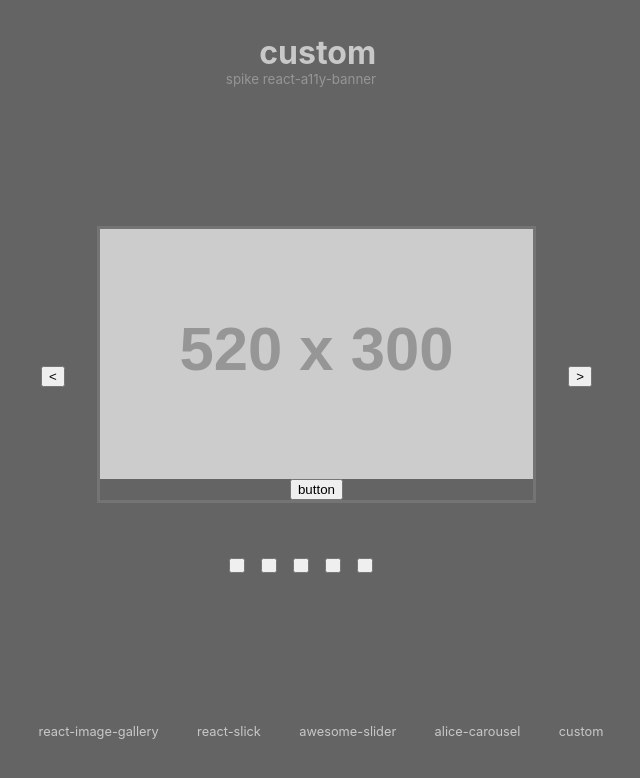
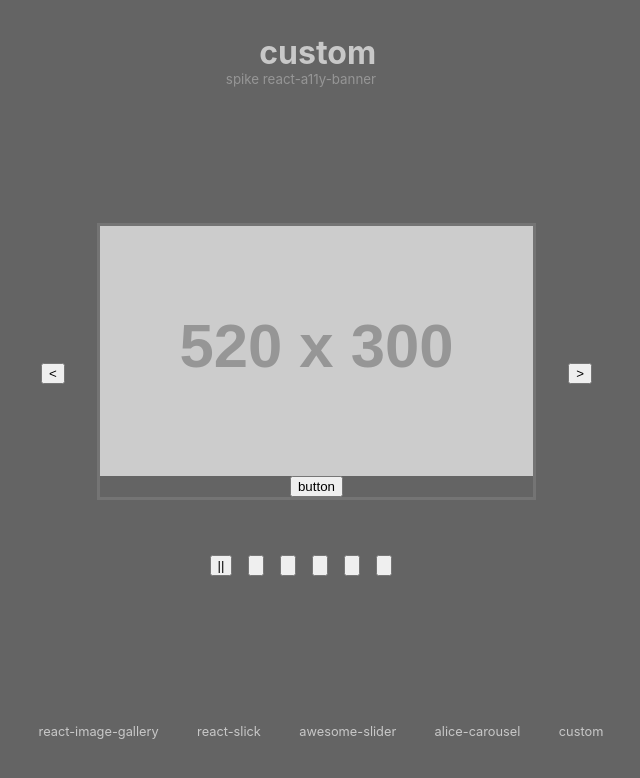
Before and after one commit to francho/spike-react-a11y-banner, a React (Create React App) app: page /custom in a window 1280 px wide. Shown: the top 778 px of the page, without its empty margins (339-979 px from the left). Built offline with nearby package versions, Linux system fonts and the light colour scheme; the HTML template or start-up script is replaced by a standard one.

Commit message:
refactor: extract AccesibleCarousel component

```diff
--- a/src/components/CustomBanner.css
+++ b/src/components/AccessibleCarousel/AccessibleCarousel.css
@@ -18,8 +18,6 @@
   width: 520px;
   height: 300px;
 }
-
-
 
 .CustomBanner > .bullets {
   display: flex;
--- /dev/null
+++ b/src/components/AccessibleCarousel/AccessibleCarousel.tsx
@@ -0,0 +1,86 @@
+import './AccessibleCarousel.css'
+
+import React, { useCallback, useEffect, useMemo, useState } from 'react'
+import { CSSTransition, TransitionGroup } from 'react-transition-group'
+
+export interface AccesibleCarouselProps {
+  autoSlideSeconds: number
+  children: JSX.Element | JSX.Element[]
+}
+
+export default function AccessibleCarousel({ autoSlideSeconds, children }: AccesibleCarouselProps) {
+  const [autoPlayOn, setAutoPlayOn] = useState(true)
+  const [slides, setSlides] = useState<React.ReactElement[]>([])
+  const [currentIndex, setCurrentIndex] = useState(0)
+  const [maxIndex, setMaxIndex] = useState(0)
+  const handleNext = useCallback(() => {
+    let next = currentIndex + 1
+    if (next > maxIndex) {
+      next = 0
+    }
+    setCurrentIndex(next)
+  }, [currentIndex, maxIndex])
+
+  const items: React.ReactElement[] = useMemo(() => (Array.isArray(children) ? [...children] : [children]), [children])
+
+  useEffect(() => setMaxIndex(items.length - 1), [items])
+  useEffect(() => {
+    const slide = items[currentIndex]
+    setSlides([slide])
+
+    if (autoPlayOn && autoSlideSeconds && slide.props.type !== 'video') {
+      const timmer = setTimeout(() => handleNext(), autoSlideSeconds * 1000)
+      return () => timmer && clearTimeout(timmer)
+    }
+    return function () {
+      return null
+    }
+  }, [currentIndex, items, handleNext, autoSlideSeconds, autoPlayOn])
+
+  return (
+    <div className="CustomBanner" role="banner">
+      <div className="slide">
+        <button type="button" onClick={() => currentIndex > 0 && setCurrentIndex(currentIndex - 1)} aria-label="prev">
+          &lt;
+        </button>
+        <div className="slideItem">
+          <TransitionGroup>
+            {slides.map((element) => (
+              <CSSTransition
+                classNames="SlideAnimation"
+                timeout={{
+                  enter: 500,
+                  exit: 300,
+                }}
+                appear
+                key={element.key}
+              >
+                {React.cloneElement(element, { onVideoEnded: () => autoPlayOn && handleNext() })}
+              </CSSTransition>
+            ))}
+          </TransitionGroup>
+        </div>
+        <button type="button" onClick={() => handleNext()} aria-label="next">
+          &gt;
+        </button>
+      </div>
+      <div className="bullets">
+        <button
+          type="button"
+          onClick={() => setAutoPlayOn(!autoPlayOn)}
+          aria-label={autoPlayOn ? 'pausar autoplay' : 'iniciar autoplay'}
+        >
+          {autoPlayOn ? '||' : '>'}
+        </button>
+        {items.map((item, index) => (
+          <button
+            type="button"
+            onClick={() => setCurrentIndex(index)}
+            key={`bullet-${item.key}`}
+            aria-label={`banner ${index}`}
+          />
+        ))}
+      </div>
+    </div>
+  )
+}
--- /dev/null
+++ b/src/components/AccessibleCarousel/AccessibleSlideBuilder.tsx
@@ -0,0 +1,40 @@
+import React from 'react'
+import ReactPlayer from 'react-player'
+
+import Item from '../Item'
+
+export interface AccessibleSlideBuilderProps {
+  id: string
+  type: string
+  url: string
+  onVideoEnded?: () => void
+}
+
+export function AccessibleSlideBuilder({ id, type, url, onVideoEnded }: AccessibleSlideBuilderProps) {
+  switch (type) {
+    case 'image':
+      return <Item image={url} key={id} />
+    case 'iframe':
+      return (
+        <iframe
+          src={url}
+          title="banner"
+          key={id}
+          height={300}
+          width={520}
+          frameBorder="0"
+          scrolling="no"
+          allowFullScreen={false}
+          style={{ height: '100%', minWidth: '100%', width: 520 }}
+        />
+      )
+    case 'video':
+      return <ReactPlayer url={url} muted playing controls key={id} onEnded={onVideoEnded} width={520} height={300} />
+    default:
+      return <div />
+  }
+}
+
+AccessibleSlideBuilder.defaultProps = {
+  onVideoEnded: () => null,
+}
--- a/src/components/CustomBanner.tsx
+++ b/src/components/CustomBanner.tsx
@@ -1,10 +1,7 @@
-import './CustomBanner.css'
+import React from 'react'
 
-import React, { useCallback, useEffect, useMemo, useState } from 'react'
-import ReactPlayer from 'react-player'
-import { CSSTransition, TransitionGroup } from 'react-transition-group'
-
-import Item from './Item'
+import AccessibleCarousel from './AccessibleCarousel/AccessibleCarousel'
+import { AccessibleSlideBuilder } from './AccessibleCarousel/AccessibleSlideBuilder'
 
 const config = [
   { id: 'slide1', type: 'image', url: 'https://dummyimage.com/520x300/0aa/111' },
@@ -18,116 +15,14 @@ const config = [
   { id: 'slide5', type: 'video', url: 'https://www.youtube.com/watch?v=FMgC_IROlSA' },
 ]
 
-// < iframe height = "667" frameborder = "0" scrolling = "no" webkitallowfullscreen = "" mozallowfullscreen = "" allowfullscreen = "" style = "position: absolute;top: 0;left: 0;height: 100%; min-width: 100%; width: 100px; " src = "/uploads/sliders/html5/2205HomeEcuador/index-es.html" ></>
-
-interface SlideBuilderProps {
-  id: string
-  type: string
-  url: string
-  onVideoEnded?: () => void
-}
-
-function SlideBuilder({ id, type, url, onVideoEnded }: SlideBuilderProps) {
-  switch (type) {
-    case 'image':
-      return <Item image={url} key={id} />
-    case 'iframe':
-      return (
-        <iframe
-          src={url}
-          title="banner"
-          key={id}
-          height={300}
-          width={520}
-          frameBorder="0"
-          scrolling="no"
-          allowFullScreen={false}
-          style={{ height: '100%', minWidth: '100%', width: 520 }}
-        />
-      )
-    case 'video':
-      return <ReactPlayer url={url} muted playing key={id} onEnded={onVideoEnded} width={520} height={300} />
-    default:
-      return <div />
-  }
-}
-
-SlideBuilder.defaultProps = {
-  onVideoEnded: () => null,
-}
-
 export default function CustomBanner() {
-  const [slides, setSlides] = useState<React.ReactElement[]>([])
-  const [currentIndex, setCurrentIndex] = useState(0)
-  const [maxIndex, setMaxIndex] = useState(0)
-  const handleNext = useCallback(() => {
-    let next = currentIndex + 1
-    if (next > maxIndex) {
-      next = 0
-    }
-    setCurrentIndex(next)
-  }, [currentIndex, maxIndex])
-  const items: React.ReactElement[] = useMemo(
-    () =>
-      config.map(
+  return (
+    <AccessibleCarousel autoSlideSeconds={10}>
+      {config.map(
         (configItem): React.ReactElement => (
-          <SlideBuilder {...configItem} key={configItem.id} onVideoEnded={() => handleNext()} />
+          <AccessibleSlideBuilder id={configItem.id} type={configItem.type} url={configItem.url} key={configItem.id} />
         ),
-      ),
-    [handleNext],
-  )
-
-  useEffect(() => setMaxIndex(items.length - 1), [items])
-  useEffect(() => {
-    const slide = items[currentIndex]
-    setSlides([slide])
-    console.warn(slide)
-    if (slide.props.type !== 'video') {
-      const timmer = setTimeout(() => handleNext(), 3000)
-      return () => timmer && clearTimeout(timmer)
-    }
-    return function () {
-      return null
-    }
-  }, [currentIndex, items, handleNext])
-
-  return (
-    <div className="CustomBanner">
-      <div className="slide">
-        <button type="button" onClick={() => currentIndex > 0 && setCurrentIndex(currentIndex - 1)}>
-          &lt;
-        </button>
-        <div className="slideItem">
-          <TransitionGroup>
-            {slides.map((slide) => (
-              <CSSTransition
-                classNames="SlideAnimation"
-                timeout={{
-                  enter: 500,
-                  exit: 300,
-                }}
-                appear
-                key={slide.key}
-              >
-                {slide}
-              </CSSTransition>
-            ))}
-          </TransitionGroup>
-        </div>
-        <button type="button" onClick={() => handleNext()}>
-          &gt;
-        </button>
-      </div>
-      <div className="bullets">
-        {items.map((item, index) => (
-          <button
-            type="button"
-            onClick={() => setCurrentIndex(index)}
-            key={`bullet-${item.key}`}
-            aria-label={`banner ${index}`}
-          />
-        ))}
-      </div>
-    </div>
+      )}
+    </AccessibleCarousel>
   )
 }
```
Also changed, not shown: 1 other file (tests, documents, lock files or other folders).
